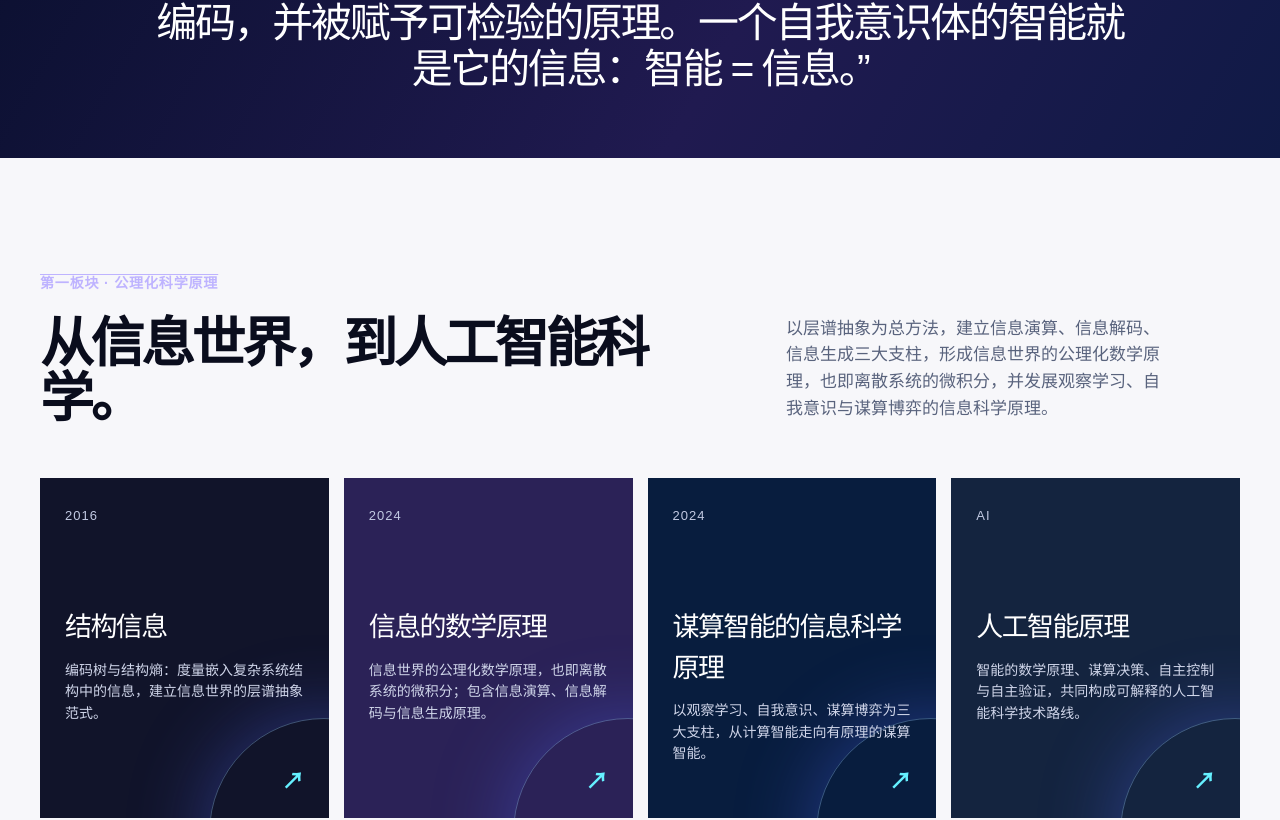
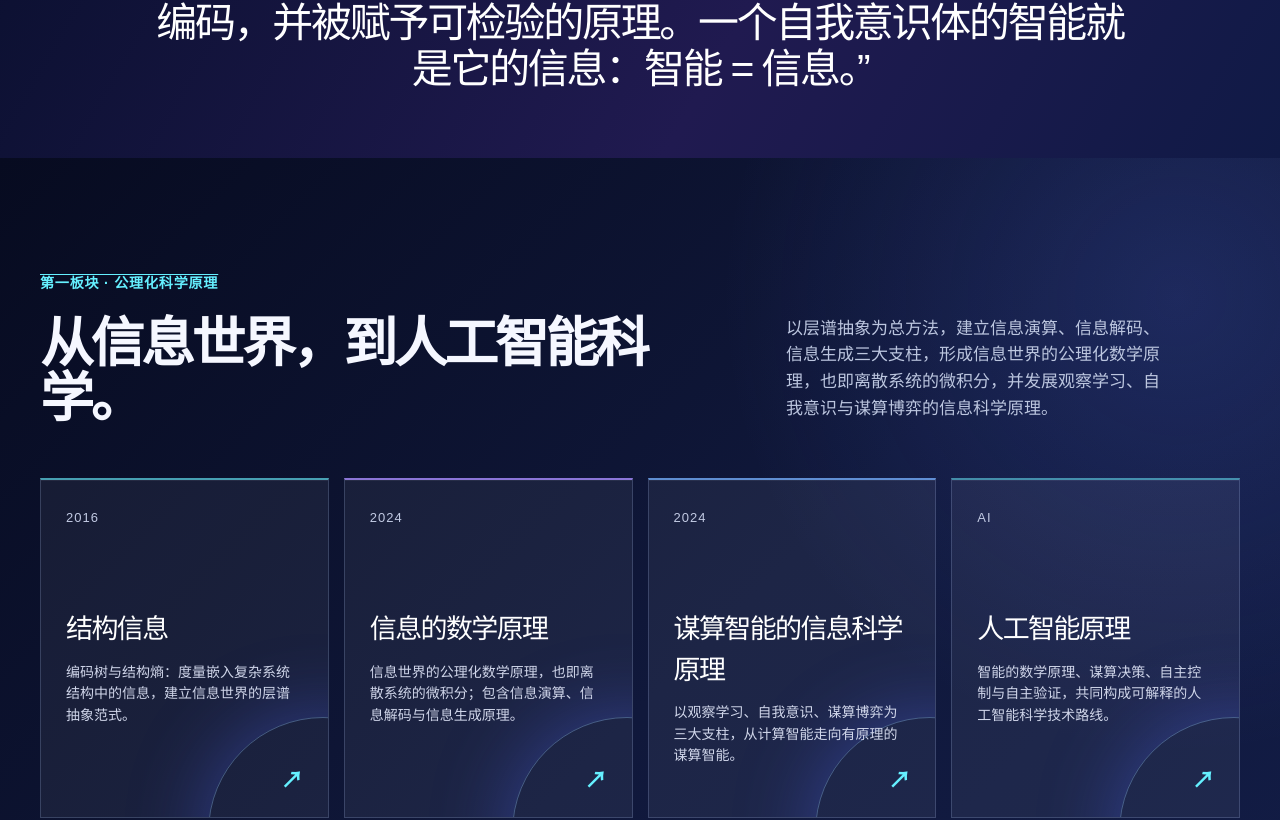
Before and after one commit to SuuTTT/mousuan-ai, a Next.js app: page / in a window 1280 px wide. Shown: the part 840-1660 px from the top of the page. Built offline with nearby package versions, Linux system fonts and the light colour scheme.

Commit message:
Unify principles section with dark starry theme

```diff
--- /dev/null
+++ b/app/home-principles.css
@@ -0,0 +1,53 @@
+/* Give the principles pillar one coherent starry-blue surface instead of white space plus loud cards. */
+#principles.section {
+  width: 100%;
+  max-width: none;
+  padding-left: max(32px, calc((100vw - 1200px) / 2));
+  padding-right: max(32px, calc((100vw - 1200px) / 2));
+  background:
+    radial-gradient(circle at 92% 18%, rgba(83, 109, 226, 0.2), transparent 34%),
+    linear-gradient(135deg, #070b20 0%, #10183b 58%, #121c45 100%);
+  color: #f5f7ff;
+}
+
+#principles .overline {
+  color: var(--cyan);
+}
+
+#principles .section-head > p {
+  color: #bcc6df;
+}
+
+#principles .breakthroughs > a,
+#principles .breakthroughs > a:nth-child(2),
+#principles .breakthroughs > a:nth-child(3),
+#principles .breakthroughs > a:nth-child(4) {
+  background: rgba(255, 255, 255, 0.055);
+  border: 1px solid rgba(185, 207, 255, 0.2);
+  border-top: 2px solid rgba(101, 240, 255, 0.62);
+  box-shadow: inset 0 1px 0 rgba(255, 255, 255, 0.06);
+}
+
+#principles .breakthroughs > a:nth-child(2) {
+  border-top-color: rgba(168, 139, 255, 0.8);
+}
+
+#principles .breakthroughs > a:nth-child(3) {
+  border-top-color: rgba(117, 176, 255, 0.76);
+}
+
+#principles .breakthroughs > a:nth-child(4) {
+  border-top-color: rgba(101, 240, 255, 0.5);
+}
+
+#principles .breakthroughs > a:hover {
+  background: rgba(93, 120, 231, 0.16);
+  border-color: rgba(162, 211, 255, 0.42);
+}
+
+@media (max-width: 560px) {
+  #principles.section {
+    padding-left: 18px;
+    padding-right: 18px;
+  }
+}
```
Also changed, not shown: app/globals.css.
